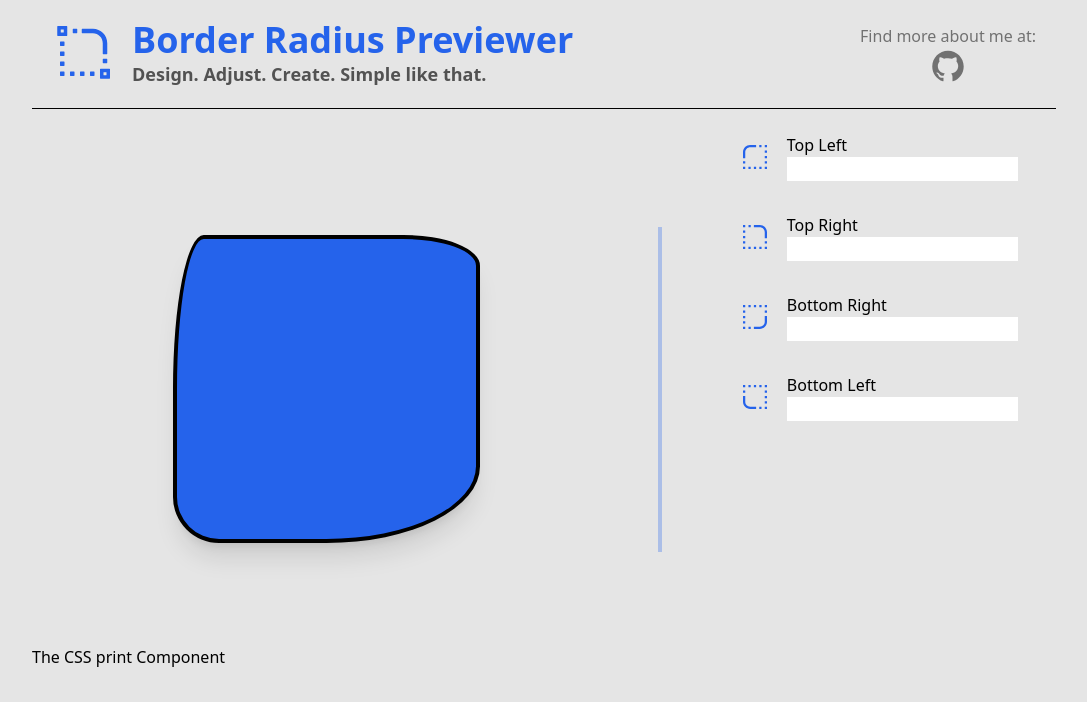
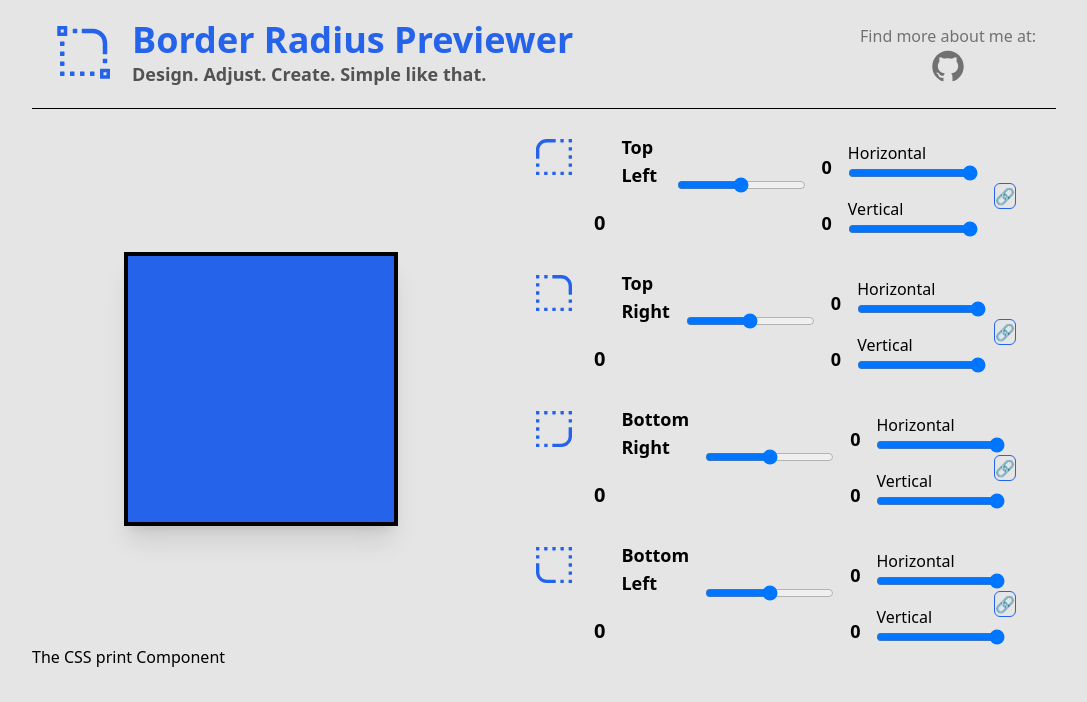
Before and after one commit to mateuscgodoy/border-radius-previewer, a Next.js app: page / in a window 1280 px wide. Shown: the top 702 px of the page, without its empty margins (96-1183 px from the left). Built offline with nearby package versions, Linux system fonts and the light colour scheme.

Commit message:
Add Not final style to form element

```diff
--- a/components/BorderForm.tsx
+++ b/components/BorderForm.tsx
@@ -8,13 +8,18 @@ import {
  } from "@/types";
 import BorderSection from "./BorderSection";
 
+
 export default function BorderForm() {
   const formSections = [TopLeftSection, TopRightSection, BotRightSection, BotLeftSection];
 
   return (
-    <form action="" className="flex flex-col gap-y-8">
+    <form action="" className="flex flex-col gap-y-8 items-center flex-grow px-10">
       {formSections.map(
-        (section) => <BorderSection key={section.id} type={section} />
+        (section) =>
+        <BorderSection
+          key={section.id}
+          type={section}
+        />
       )}
     </form>
   )
--- a/components/BorderSection.tsx
+++ b/components/BorderSection.tsx
@@ -1,22 +1,82 @@
-import { BorderType } from "@/types"
+"use client";
+
+import { BorderRadiis, BorderType } from "@/types"
 
 type Props = {
-  type: BorderType
+  type: BorderType,
 }
 
 export default function BorderSection (
   {type}: Props
 ){
   return(
-    <div className="flex items-center gap-x-4">
-      <div className="text-blue-600">
-        {type.icon && <type.icon size={32} />}
+    <div className="flex items-center gap-x-4 justify-around w-full">
+      <div className="text-blue-600 self-start">
+        {type.icon && <type.icon size={48} />}
       </div>
-      <label htmlFor={type.id}
-        className="flex flex-col"
-      >{type.label}
-        <input type="text" id={type.id} />
+      <label
+        htmlFor={type.id}
+        className="flex flex-col flex-grow max-w-sm"
+      >
+        <div className="flex gap-x-4">
+          <p className="text-xl font-semibold self-end">
+            0
+          </p>
+          <span className="font-semibold text-lg">{type.label}</span>
+          <input
+            type="range"
+            min={0}
+            max={100}
+            step={1}
+            id={type.id}
+          />
+          <div className="flex flex-col gap-y-4 mt-2 self-end w-3/4">
+            <div className="flex gap-x-4">
+              <p className="text-lg font-semibold self-end">
+                0
+              </p>
+              <label htmlFor={`${type.id}-horizontal`}
+                className="flex flex-col flex-grow"
+              >
+              Horizontal
+              <input
+                type="range"
+                min={0}
+                max={50}
+                step={1}
+                id={`${type.id}-horiz`}
+              />
+              </label>
+            </div>
+
+            <div className="flex gap-x-4">
+              <p className="text-lg font-semibold self-end">
+                0
+              </p>
+              <label htmlFor={`${type.id}-vert`}
+                className="flex flex-col flex-grow"
+              >
+                Vertical
+              <input
+                type="range"
+                min={0}
+                max={50}
+                step={1}
+                id={`${type.id}-vert`}
+                className=""
+              />
+              </label>
+            </div>
+          </div>
+
+        </div>
       </label>
+      <button
+        className="border border-blue-600 rounded-md self-end
+       mb-7 transition-all duration-500 hover:bg-blue-600 hover:p-[0.15rem] "
+      >
+        🔗
+      </button>
     </div>
   )
 }
--- a/components/ContentContainer.tsx
+++ b/components/ContentContainer.tsx
@@ -3,23 +3,35 @@
 import { useState } from "react";
 import BorderForm from "./BorderForm";
 import Rectangle from "./Rectangle";
+import { BorderRadiis } from "@/types";
 
 export default function ContentContainer() {
-  const [topLeftValue, setTopLeftValue] = useState("10%");
-  const [topRightValue, setTopRightValue] = useState("25%");
-  const [botLeftValue, setBotLeftValue] = useState("15%");
-  const [botRightValue, setBotRightValue] = useState("50%");
+  const [topLeftValue, setTopLeftValue] = useState<BorderRadiis>({
+    horizontal: 0,
+    vertical: 0
+  });
+  const [topRightValue, setTopRightValue] = useState<BorderRadiis>({
+    horizontal: 0,
+    vertical: 0
+  });
+  const [botLeftValue, setBotLeftValue] = useState<BorderRadiis>({
+    horizontal: 0,
+    vertical: 0
+  });
+  const [botRightValue, setBotRightValue] = useState<BorderRadiis>({
+    horizontal: 0,
+    vertical: 0
+  });
 
   return (
     <section>
-      <section className="mt-6 flex justify-around">
+      <section className="mt-6 flex justify-stretch">
         <Rectangle
           topLeftValue={topLeftValue}
           topRightValue={topRightValue}
           botRightValue={botRightValue}
           botLeftValue={botLeftValue}
         />
-        <div className="opacity-30 border-2 border-blue-600 h-[325px] my-auto"></div>
         <BorderForm />
       </section>
       <div>The CSS print Component</div>
--- a/components/Rectangle.tsx
+++ b/components/Rectangle.tsx
@@ -1,8 +1,10 @@
+import { BorderRadiis } from "@/types"
+
 type Props = {
-  topLeftValue: string,
-  topRightValue: string,
-  botLeftValue: string,
-  botRightValue: string
+  topLeftValue: BorderRadiis,
+  topRightValue: BorderRadiis,
+  botLeftValue: BorderRadiis,
+  botRightValue: BorderRadiis
 }
 
 export default function Rectangle(
@@ -14,8 +16,10 @@ export default function Rectangle(
       className="w-3/5 aspect-square bg-blue-600 shadow-xl border-4
       border-black transition duration-500 hover:scale-105 hover:shadow-2xl"
       style={{
-        borderRadius:`${topLeftValue} ${topRightValue} ${botRightValue} ${botLeftValue} /
-        ${botRightValue} ${topLeftValue} ${topRightValue} ${botLeftValue}`
+        borderRadius:`${topLeftValue.horizontal}% ${topRightValue.horizontal}%
+        ${botRightValue.horizontal}% ${botLeftValue.horizontal}% /
+        ${botRightValue.vertical}% ${topLeftValue.vertical}%
+        ${topRightValue.vertical}% ${botLeftValue.vertical}%`
       }}
       >
       </div>
--- a/types.ts
+++ b/types.ts
@@ -10,6 +10,11 @@ export type BorderType = {
   icon?: IconType | undefined,
   label: string,
   id: string
+}
+
+export type BorderRadiis = {
+  horizontal: number,
+  vertical: number
 }
 
 export const TopLeftSection : BorderType = {
```
